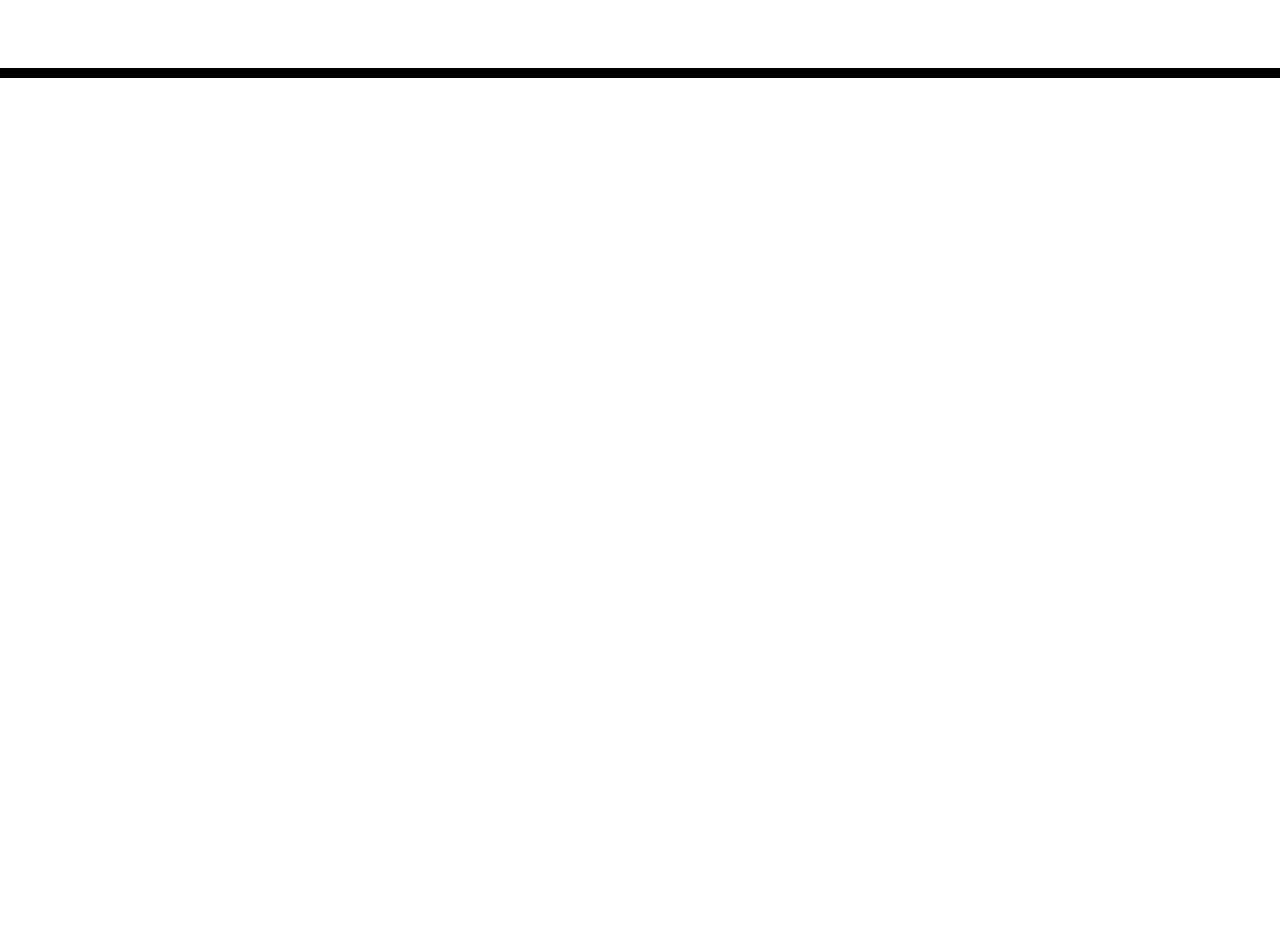
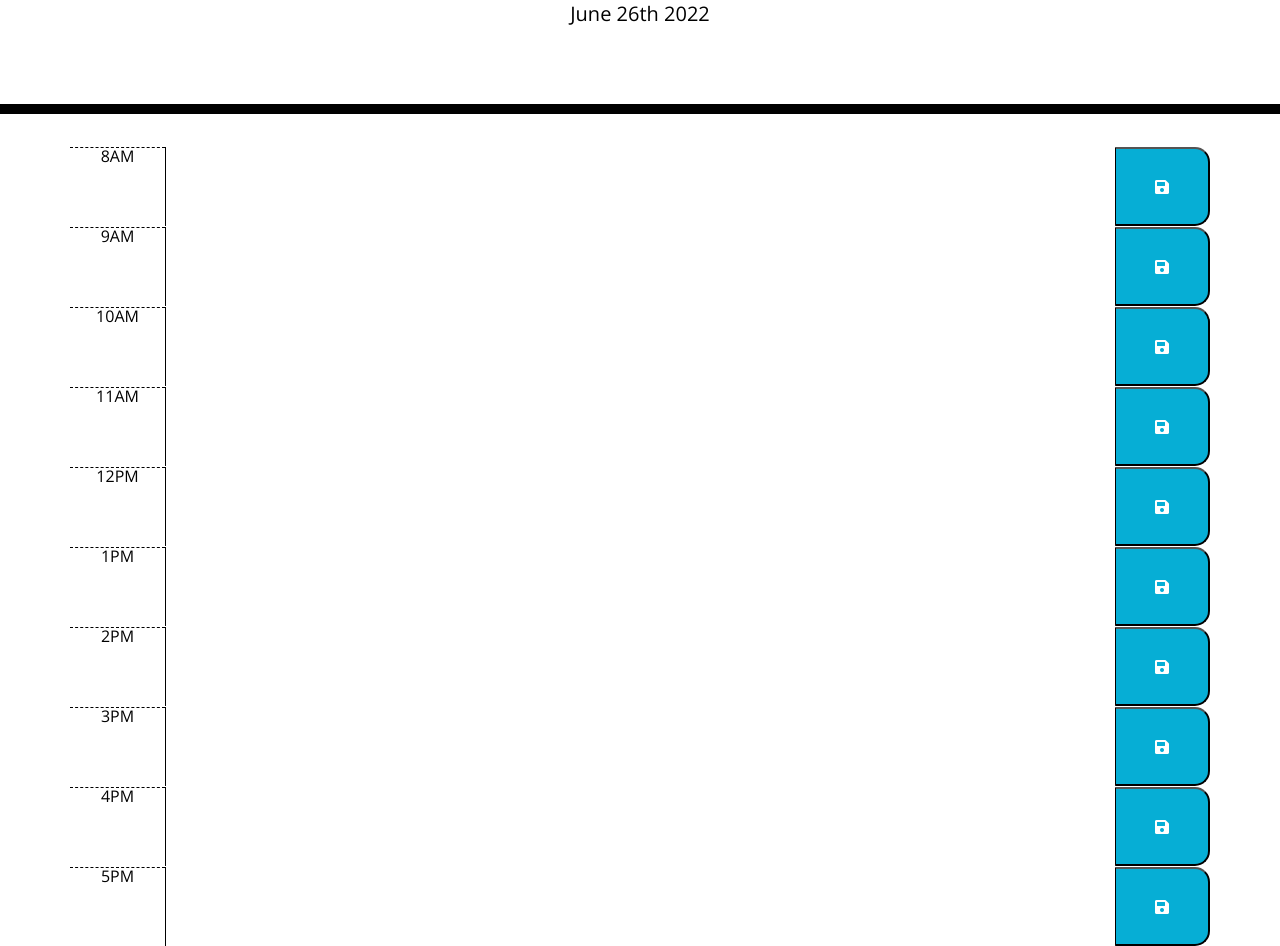
Before and after one commit to montelchuu/unique-work-day-scheduler, a plain HTML site: page index.html in a window 1280 px wide. Shown: the part 190-1136 px from the top of the page. Before the commit the page ends 800 px from the top, so only its background shows below. Drawn offline with nearby package versions, Linux system fonts and the light colour scheme.

Commit message:
added basic timeslots and current day

```diff
--- a/assets/vs/script.js
+++ b/assets/vs/script.js
@@ -0,0 +1,2 @@
+//current day, month, year.
+$("#currentDay").text(moment().format('MMMM Do YYYY'));
--- a/index.html
+++ b/index.html
@@ -32,7 +32,70 @@
       <!-- Timeblocks go here -->
     </div>
 
+    <div class="container">
+
+      <div id="hour-8" class="row time-block">
+        <div class="col-md-1 hour">8AM</div>
+        <textarea class="col-md-10"></textarea>
+        <button class="col-md-1 saveBtn"><i class="fas fa-save"></i></button>
+      </div>
+
+      <div id="hour-9" class="row time-block">
+        <div class="col-md-1 hour">9AM</div>
+        <textarea class="col-md-10"></textarea>
+        <button class="col-md-1 saveBtn"><i class="fas fa-save"></i></button>
+      </div>
+
+      <div id="hour-10" class="row time-block">
+        <div class="col-md-1 hour">10AM</div>
+        <textarea class="col-md-10"></textarea>
+        <button class="col-md-1 saveBtn"><i class="fas fa-save"></i></button>
+      </div>
+
+      <div id="hour-11" class="row time-block">
+        <div class="col-md-1 hour">11AM</div>
+        <textarea class="col-md-10"></textarea>
+        <button class="col-md-1 saveBtn"><i class="fas fa-save"></i></button>
+      </div>
+
+      <div id="hour-12" class="row time-block">
+        <div class="col-md-1 hour">12PM</div>
+        <textarea class="col-md-10"></textarea>
+        <button class="col-md-1 saveBtn"><i class="fas fa-save"></i></button>
+      </div>
+
+      <div id="hour-1" class="row time-block">
+        <div class="col-md-1 hour">1PM</div>
+        <textarea class="col-md-10"></textarea>
+        <button class="col-md-1 saveBtn"><i class="fas fa-save"></i></button>
+      </div>
+
+      <div id="hour-2" class="row time-block">
+        <div class="col-md-1 hour">2PM</div>
+        <textarea class="col-md-10"></textarea>
+        <button class="col-md-1 saveBtn"><i class="fas fa-save"></i></button>
+      </div>
+
+      <div id="hour-3" class="row time-block">
+        <div class="col-md-1 hour">3PM</div>
+        <textarea class="col-md-10"></textarea>
+        <button class="col-md-1 saveBtn"><i class="fas fa-save"></i></button>
+      </div>
+
+      <div id="hour-4" class="row time-block">
+        <div class="col-md-1 hour">4PM</div>
+        <textarea class="col-md-10"></textarea>
+        <button class="col-md-1 saveBtn"><i class="fas fa-save"></i></button>
+      </div>
+
+      <div id="hour-5" class="row time-block">
+        <div class="col-md-1 hour">5PM</div>
+        <textarea class="col-md-10"></textarea>
+        <button class="col-md-1 saveBtn"><i class="fas fa-save"></i></button>
+      </div>
+
     <script src="https://code.jquery.com/jquery-3.4.1.min.js"></script>
     <script src="https://cdnjs.cloudflare.com/ajax/libs/moment.js/2.24.0/moment.min.js"></script>
+    <script src="./assets/vs/script.js"></script>
   </body>
 </html>
```
